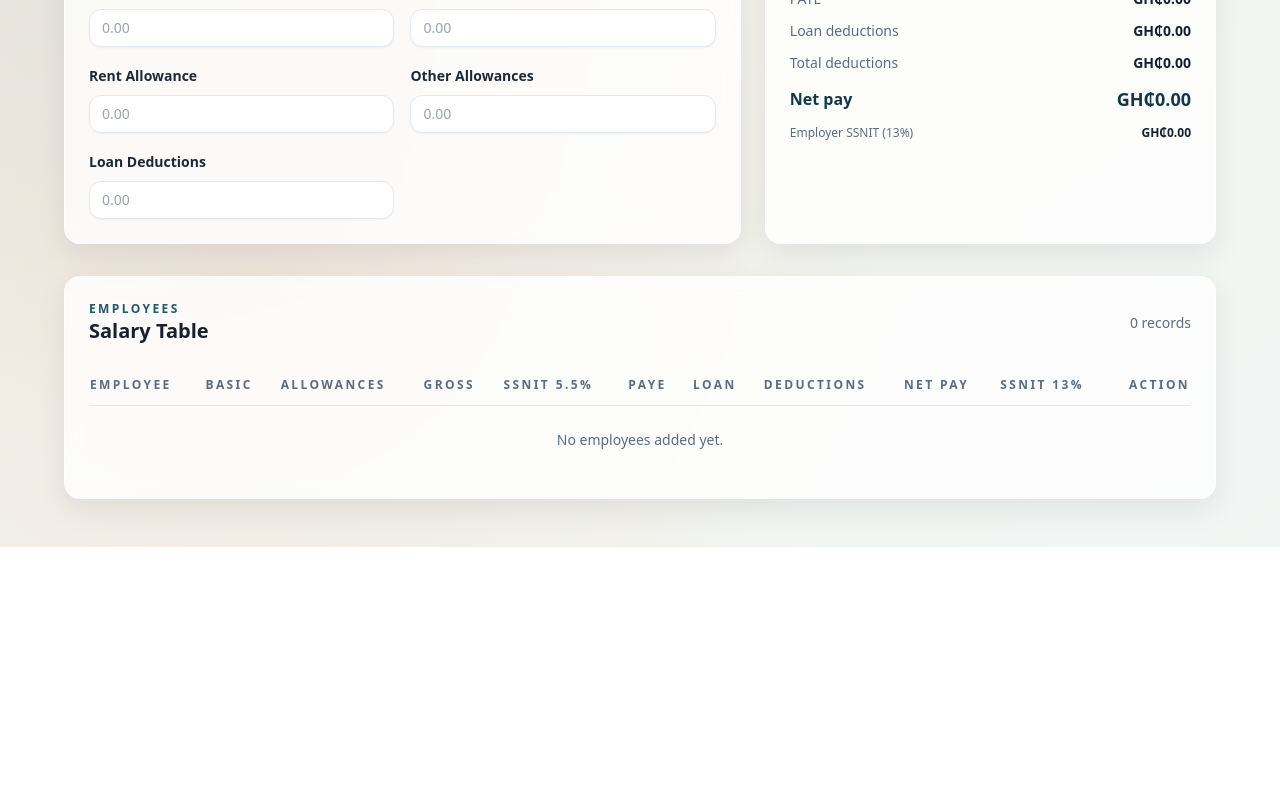
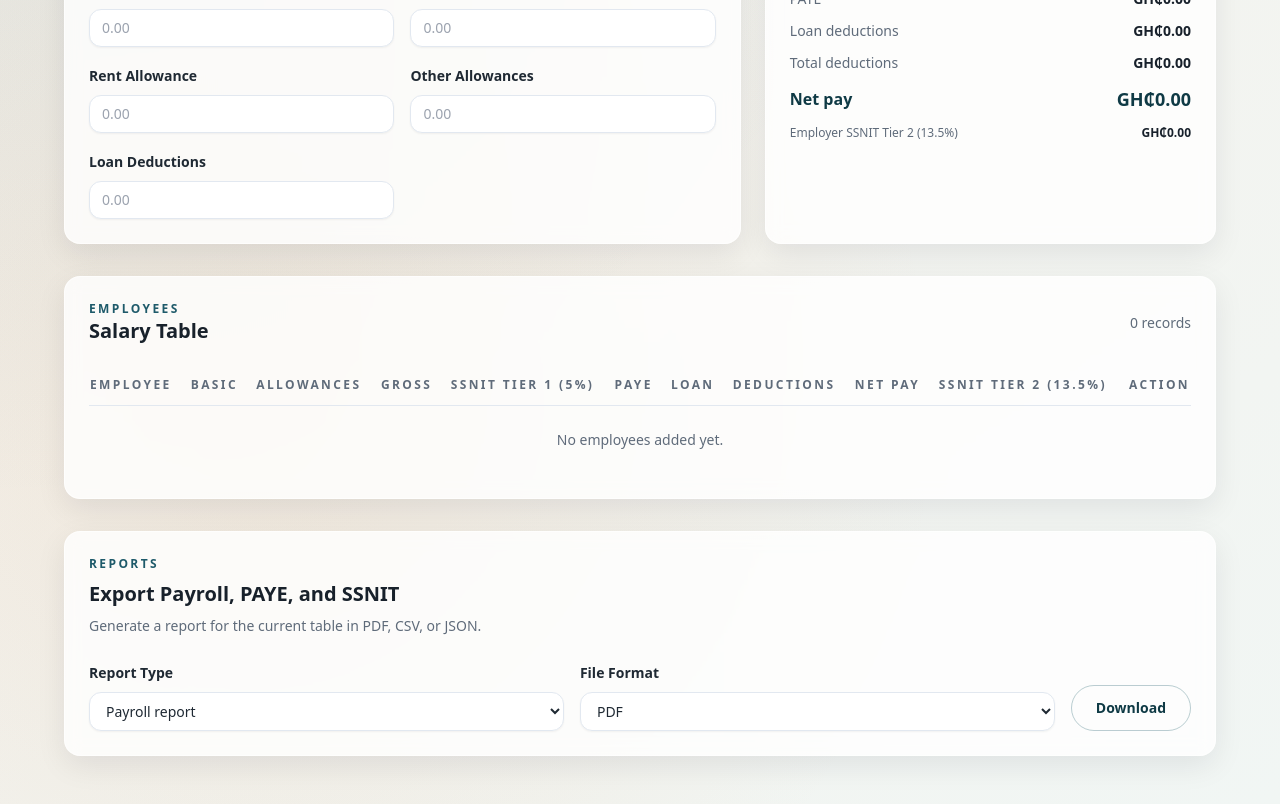
Before and after one commit to fulminair/levelsfield-utilities, a Next.js app in the folder utilities/: page /tools/salary in a window 1280 px wide. Shown: the part 500-1304 px from the top of the page. Before the commit the page ends 1047 px from the top, so only its background shows below. Built offline with nearby package versions, Linux system fonts and the light colour scheme.

Commit message:
Add salary reports and update SSNIT rates

```diff
--- a/utilities/package.json
+++ b/utilities/package.json
@@ -9,6 +9,8 @@
     "lint": "next lint"
   },
   "dependencies": {
+    "jspdf": "^4.1.0",
+    "jspdf-autotable": "^5.0.7",
     "next": "14.2.5",
     "react": "18.2.0",
     "react-dom": "18.2.0"
--- a/utilities/src/app/tools/salary/page.tsx
+++ b/utilities/src/app/tools/salary/page.tsx
@@ -10,8 +10,8 @@ const currencyFormatter = new Intl.NumberFormat("en-GH", {
   maximumFractionDigits: 2
 });
 
-const EMPLOYEE_SSNIT_RATE = 0.055;
-const EMPLOYER_SSNIT_RATE = 0.13;
+const EMPLOYEE_SSNIT_RATE = 0.05;
+const EMPLOYER_SSNIT_RATE = 0.135;
 
 const toNumber = (value: string) => {
   if (!value) return 0;
@@ -62,6 +62,9 @@ type SalaryEntry = {
   employerSsnit: number;
 };
 
+type ReportType = "payroll" | "paye" | "ssnit";
+type ReportFormat = "pdf" | "csv" | "json";
+
 const initialForm: SalaryForm = {
   name: "",
   basic: "",
@@ -76,6 +79,8 @@ const initialForm: SalaryForm = {
 export default function SalaryCalculatorPage() {
   const [form, setForm] = useState<SalaryForm>(initialForm);
   const [entries, setEntries] = useState<SalaryEntry[]>([]);
+  const [reportType, setReportType] = useState<ReportType>("payroll");
+  const [reportFormat, setReportFormat] = useState<ReportFormat>("pdf");
 
   const calculations = useMemo(() => {
     const basic = toNumber(form.basic);
@@ -142,6 +147,165 @@ export default function SalaryCalculatorPage() {
     setEntries((prev) => prev.filter((entry) => entry.id !== id));
   };
 
+  const buildReport = (type: ReportType) => {
+    const date = new Date();
+    const y = date.getFullYear();
+    const m = String(date.getMonth() + 1).padStart(2, "0");
+    const d = String(date.getDate()).padStart(2, "0");
+    const dateStamp = `${y}-${m}-${d}`;
+
+    if (type === "paye") {
+      return {
+        title: "PAYE Report",
+        filename: `paye-report-${dateStamp}`,
+        headers: ["Employee", "Chargeable Income", "PAYE"],
+        rows: entries.map((entry) => [
+          entry.name,
+          roundMoney(entry.chargeable),
+          roundMoney(entry.paye)
+        ]),
+        json: entries.map((entry) => ({
+          employee: entry.name,
+          chargeable_income: roundMoney(entry.chargeable),
+          paye: roundMoney(entry.paye)
+        }))
+      };
+    }
+
+    if (type === "ssnit") {
+      return {
+        title: "SSNIT Report",
+        filename: `ssnit-report-${dateStamp}`,
+        headers: ["Employee", "Basic Salary", "SSNIT Tier 1 (5%)", "SSNIT Tier 2 (13.5%)"],
+        rows: entries.map((entry) => [
+          entry.name,
+          roundMoney(entry.basic),
+          roundMoney(entry.employeeSsnit),
+          roundMoney(entry.employerSsnit)
+        ]),
+        json: entries.map((entry) => ({
+          employee: entry.name,
+          basic_salary: roundMoney(entry.basic),
+          ssnit_tier_1: roundMoney(entry.employeeSsnit),
+          ssnit_tier_2: roundMoney(entry.employerSsnit)
+        }))
+      };
+    }
+
+    return {
+      title: "Payroll Report",
+      filename: `payroll-report-${dateStamp}`,
+      headers: [
+        "Employee",
+        "Basic Salary",
+        "Allowances",
+        "Gross Pay",
+        "SSNIT Tier 1 (5%)",
+        "PAYE",
+        "Loan",
+        "Total Deductions",
+        "Net Pay",
+        "SSNIT Tier 2 (13.5%)"
+      ],
+      rows: entries.map((entry) => [
+        entry.name,
+        roundMoney(entry.basic),
+        roundMoney(entry.allowances),
+        roundMoney(entry.gross),
+        roundMoney(entry.employeeSsnit),
+        roundMoney(entry.paye),
+        roundMoney(entry.loan),
+        roundMoney(entry.totalDeductions),
+        roundMoney(entry.netPay),
+        roundMoney(entry.employerSsnit)
+      ]),
+      json: entries.map((entry) => ({
+        employee: entry.name,
+        basic_salary: roundMoney(entry.basic),
+        allowances: roundMoney(entry.allowances),
+        gross_pay: roundMoney(entry.gross),
+        ssnit_tier_1: roundMoney(entry.employeeSsnit),
+        paye: roundMoney(entry.paye),
+        loan: roundMoney(entry.loan),
+        total_deductions: roundMoney(entry.totalDeductions),
+        net_pay: roundMoney(entry.netPay),
+        ssnit_tier_2: roundMoney(entry.employerSsnit)
+      }))
+    };
+  };
+
+  const downloadFile = (content: BlobPart, filename: string, type: string) => {
+    const blob = new Blob([content], { type });
+    const url = URL.createObjectURL(blob);
+    const link = document.createElement("a");
+    link.href = url;
+    link.download = filename;
+    document.body.appendChild(link);
+    link.click();
+    document.body.removeChild(link);
+    URL.revokeObjectURL(url);
+  };
+
+  const exportCsv = (headers: string[], rows: Array<Array<string | number>>) => {
+    const escape = (value: string | number) => {
+      const str = String(value ?? "");
+      return `"${str.replace(/\"/g, "\"\"")}"`;
+    };
+    const lines = [headers.map(escape).join(",")];
+    rows.forEach((row) => {
+      lines.push(row.map(escape).join(","));
+    });
+    return lines.join("\n");
+  };
+
+  const exportPdf = async (title: string, headers: string[], rows: Array<Array<string | number>>, filename: string) => {
+    const [{ jsPDF }, autoTableModule] = await Promise.all([
+      import("jspdf"),
+      import("jspdf-autotable")
+    ]);
+    const autoTable = autoTableModule.default;
+    const doc = new jsPDF({ orientation: "landscape", unit: "pt", format: "a4" });
+    doc.setFont("helvetica", "bold");
+    doc.setFontSize(14);
+    doc.text(title, 40, 40);
+    doc.setFont("helvetica", "normal");
+    doc.setFontSize(9);
+    doc.text(`Generated ${new Date().toLocaleString()}`, 40, 60);
+
+    autoTable(doc, {
+      startY: 80,
+      head: [headers],
+      body: rows.map((row) =>
+        row.map((cell) => (typeof cell === "number" ? formatMoney(cell) : String(cell)))
+      ),
+      styles: { fontSize: 8, cellPadding: 6 },
+      headStyles: { fillColor: [30, 90, 106], textColor: 255 }
+    });
+
+    doc.save(`${filename}.pdf`);
+  };
+
+  const handleExport = async () => {
+    if (!entries.length) {
+      alert("Add at least one employee to generate a report.");
+      return;
+    }
+    const report = buildReport(reportType);
+
+    if (reportFormat === "json") {
+      downloadFile(JSON.stringify(report.json, null, 2), `${report.filename}.json`, "application/json");
+      return;
+    }
+
+    if (reportFormat === "csv") {
+      const csv = exportCsv(report.headers, report.rows);
+      downloadFile(csv, `${report.filename}.csv`, "text/csv");
+      return;
+    }
+
+    await exportPdf(report.title, report.headers, report.rows, report.filename);
+  };
+
   return (
     <main className="min-h-screen px-6 py-12 md:px-10">
       <div className="mx-auto flex w-full max-w-6xl flex-col gap-8">
@@ -153,8 +317,9 @@ export default function SalaryCalculatorPage() {
             Salary Calculator
           </h1>
           <p className="max-w-3xl text-sm text-[#5f6b7a] md:text-base">
-            Ghana PAYE (2024) with SSNIT 5.5% employee deductions and 13% employer
-            contribution. Enter pay details below and add each employee to the table.
+            Ghana PAYE (2024) with SSNIT Tier 1 (5%) employee deductions and Tier 2
+            (13.5%) employer contribution. Enter pay details below and add each
+            employee to the table.
           </p>
         </header>
 
@@ -325,7 +490,7 @@ export default function SalaryCalculatorPage() {
                 </span>
               </div>
               <div className="flex items-center justify-between text-sm">
-                <span className="text-[#5f6b7a]">Employee SSNIT (5.5%)</span>
+                <span className="text-[#5f6b7a]">Employee SSNIT Tier 1 (5%)</span>
                 <span className="font-semibold text-[#18212b]">
                   {formatMoney(calculations.employeeSsnit)}
                 </span>
@@ -361,7 +526,7 @@ export default function SalaryCalculatorPage() {
                 </span>
               </div>
               <div className="flex items-center justify-between text-xs text-[#5f6b7a]">
-                <span>Employer SSNIT (13%)</span>
+                <span>Employer SSNIT Tier 2 (13.5%)</span>
                 <span className="font-semibold text-[#18212b]">
                   {formatMoney(calculations.employerSsnit)}
                 </span>
@@ -393,12 +558,12 @@ export default function SalaryCalculatorPage() {
                   <th className="py-3 pr-4">Basic</th>
                   <th className="py-3 pr-4">Allowances</th>
                   <th className="py-3 pr-4">Gross</th>
-                  <th className="py-3 pr-4">SSNIT 5.5%</th>
+                  <th className="py-3 pr-4">SSNIT Tier 1 (5%)</th>
                   <th className="py-3 pr-4">PAYE</th>
                   <th className="py-3 pr-4">Loan</th>
                   <th className="py-3 pr-4">Deductions</th>
                   <th className="py-3 pr-4">Net Pay</th>
-                  <th className="py-3 pr-4">SSNIT 13%</th>
+                  <th className="py-3 pr-4">SSNIT Tier 2 (13.5%)</th>
                   <th className="py-3 text-right">Action</th>
                 </tr>
               </thead>
@@ -445,6 +610,58 @@ export default function SalaryCalculatorPage() {
             </table>
           </div>
         </section>
+
+        <section className="rounded-2xl border border-white/60 bg-white/80 p-6 shadow-card backdrop-blur">
+          <div className="flex flex-col gap-2">
+            <p className="text-xs font-semibold uppercase tracking-[0.2em] text-[#1e5a6a]">
+              Reports
+            </p>
+            <h2 className="text-xl font-semibold text-[#18212b]">
+              Export Payroll, PAYE, and SSNIT
+            </h2>
+            <p className="text-sm text-[#5f6b7a]">
+              Generate a report for the current table in PDF, CSV, or JSON.
+            </p>
+          </div>
+
+          <div className="mt-6 grid gap-4 md:grid-cols-[1fr_1fr_auto] md:items-end">
+            <div>
+              <label className="text-sm font-semibold text-[#1f2933]">
+                Report Type
+              </label>
+              <select
+                value={reportType}
+                onChange={(e) => setReportType(e.target.value as ReportType)}
+                className="mt-2 w-full rounded-xl border border-[#e2e8f0] bg-white px-3 py-2 text-sm text-[#1f2933] shadow-sm focus:border-[#1e5a6a] focus:outline-none"
+              >
+                <option value="payroll">Payroll report</option>
+                <option value="paye">PAYE report</option>
+                <option value="ssnit">SSNIT report</option>
+              </select>
+            </div>
+            <div>
+              <label className="text-sm font-semibold text-[#1f2933]">
+                File Format
+              </label>
+              <select
+                value={reportFormat}
+                onChange={(e) => setReportFormat(e.target.value as ReportFormat)}
+                className="mt-2 w-full rounded-xl border border-[#e2e8f0] bg-white px-3 py-2 text-sm text-[#1f2933] shadow-sm focus:border-[#1e5a6a] focus:outline-none"
+              >
+                <option value="pdf">PDF</option>
+                <option value="csv">CSV</option>
+                <option value="json">JSON</option>
+              </select>
+            </div>
+            <button
+              type="button"
+              onClick={handleExport}
+              className="inline-flex items-center justify-center rounded-full border border-[#1e5a6a]/30 px-6 py-3 text-sm font-semibold text-[#0f3a45]"
+            >
+              Download
+            </button>
+          </div>
+        </section>
       </div>
     </main>
   );
```
Also changed, not shown: 1 other file (tests, documents, lock files or other folders).
